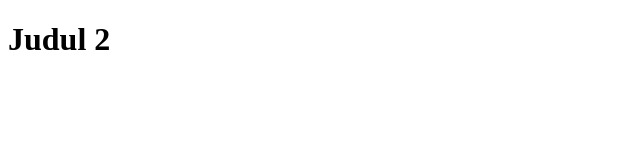
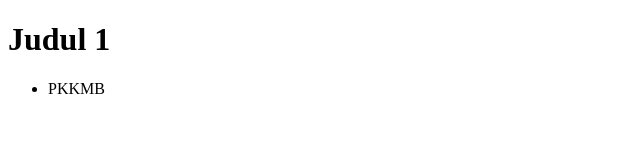
Before and after one commit to kanglerian/coba, a plain HTML site: page index.html in a window 1280 px wide. Shown: the full height of the page, 0-640 px from the left. Drawn offline with Linux system fonts and the light colour scheme.

Commit message:
menambah ul di master

```diff
--- a/index.html
+++ b/index.html
@@ -7,6 +7,9 @@
     <title>Document</title>
 </head>
 <body>
-    <h1>Judul 2</h1>
+    <h1>Judul 1</h1>
+    <ul>
+        <li>PKKMB</li>
+    </ul>
 </body>
 </html>
```
